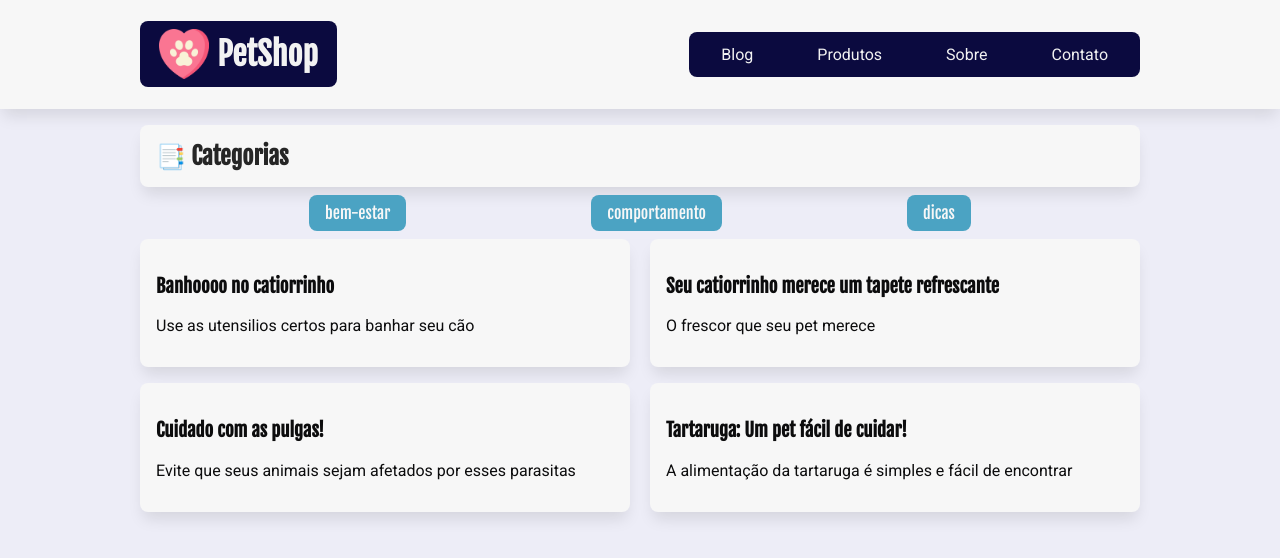
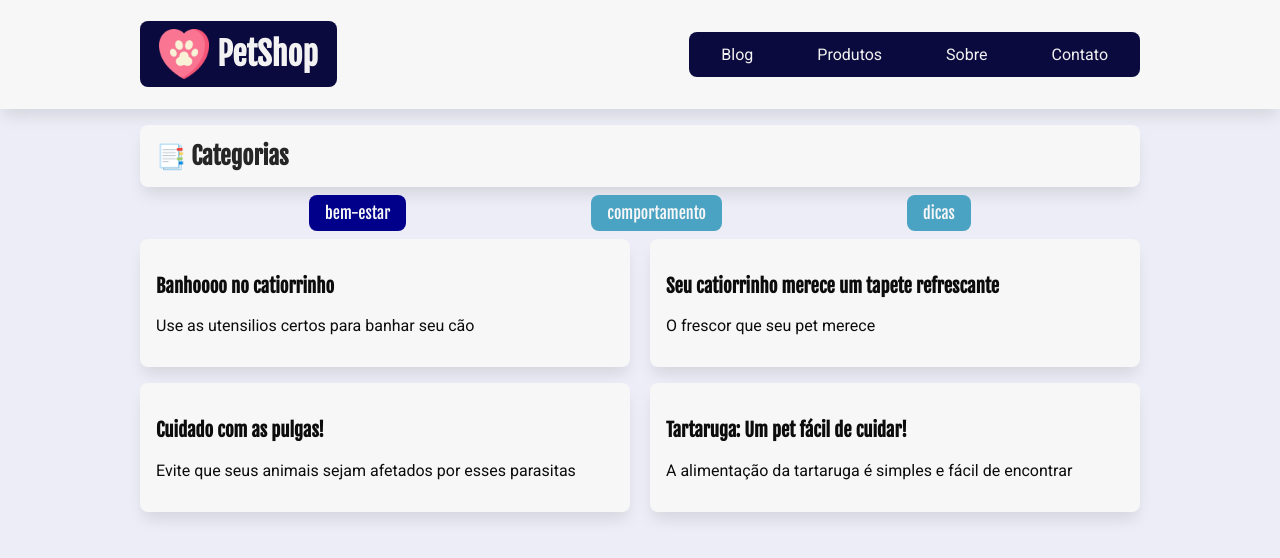
Before and after one commit to tiagotecinternet/petshop-tiago, a React (Create React App) app: page /categoria/bem-estar in a window 1280 px wide. Shown: the top 558 px of the page. Built offline with nearby package versions, Linux system fonts and the light colour scheme; data requests are answered from the project's data file.

Commit message:
Correção desafios

```diff
--- a/src/components/ListaCategorias/ListaCategorias.jsx
+++ b/src/components/ListaCategorias/ListaCategorias.jsx
@@ -1,5 +1,5 @@
 import { useEffect, useState } from "react";
-import { Link } from "react-router-dom";
+import { NavLink } from "react-router-dom";
 import serverApi from "../../api/servidor-api";
 import LoadingDesenho from "../LoadingDesenho/LoadingDesenho";
 import estilos from "./ListaCategorias.module.css";
@@ -32,7 +32,7 @@ Obs.: o que colocamos no useState representa o valor inicial */
     getCategorias();
   }, []);
 
-  if (loading) return <LoadingDesenho />;
+  if (loading) return <LoadingDesenho texto="categorias..." />;
 
   return (
     <div className={estilos.lista_categorias}>
@@ -40,7 +40,12 @@ Obs.: o que colocamos no useState representa o valor inicial */
         {categorias.map(({ id, nome }) => {
           return (
             <li key={id}>
-              <Link to={`/categoria/${nome}`}>{nome}</Link>
+              <NavLink
+                activeClassName={estilos.ativo}
+                to={`/categoria/${nome}`}
+              >
+                {nome}
+              </NavLink>
             </li>
           );
         })}
--- a/src/components/ListaCategorias/ListaCategorias.module.css
+++ b/src/components/ListaCategorias/ListaCategorias.module.css
@@ -28,3 +28,7 @@
 .lista_categorias a:focus {
   background-color: #2f88a8;
 }
+
+.lista_categorias a.ativo {
+  background-color: darkblue;
+}
--- a/src/components/ListaPosts/ListaPosts.jsx
+++ b/src/components/ListaPosts/ListaPosts.jsx
@@ -38,7 +38,7 @@ const ListaPosts = ({ url }) => {
   }, [url]);
 
   if (loading) {
-    return <LoadingDesenho />;
+    return <LoadingDesenho texto="posts..." />;
   }
 
   return (
--- a/src/components/LoadingDesenho/LoadingDesenho.jsx
+++ b/src/components/LoadingDesenho/LoadingDesenho.jsx
@@ -1,10 +1,12 @@
 import imagemLoading from "../../assets/images/loading.svg";
 import estilos from "./LoadingDesenho.module.css";
 
-const LoadingDesenho = () => {
+const LoadingDesenho = (props) => {
   return (
     <div className={estilos.loading}>
-      <h2>Carregando...</h2>
+      <h2>
+        <i>Carregando {props.texto}</i>
+      </h2>
       <img src={imagemLoading} alt="" />
     </div>
   );
--- a/src/pages/Post/Post.jsx
+++ b/src/pages/Post/Post.jsx
@@ -40,7 +40,7 @@ const Post = () => {
     getPost();
   }, [id]); /* id é uma dependência para o useEffect */
 
-  if (loading) return <LoadingDesenho />;
+  if (loading) return <LoadingDesenho texto="conteúdo do post..." />;
 
   return (
     <section>
```
